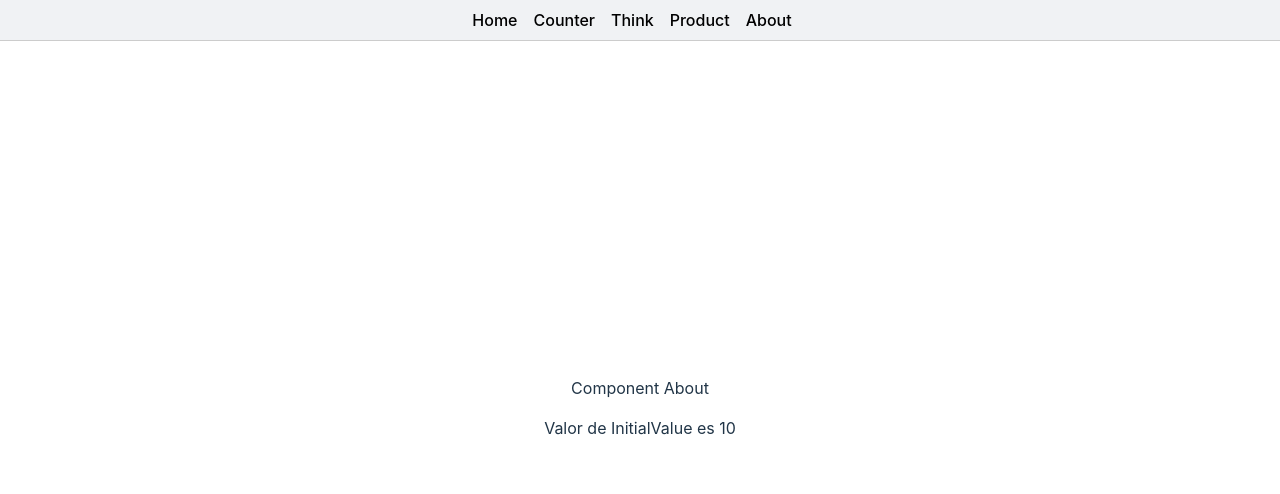
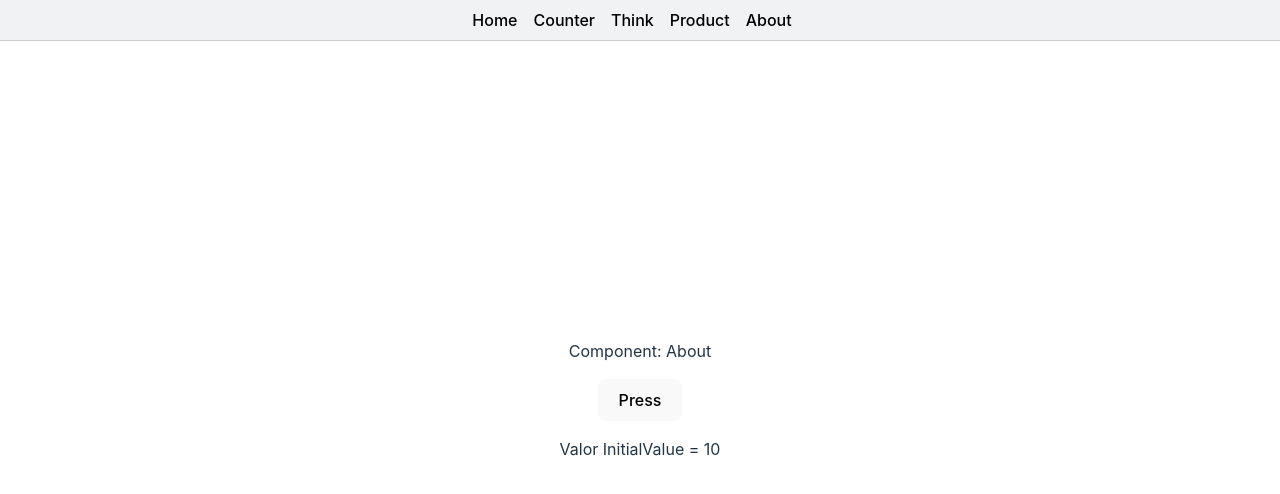
Before and after one commit to Luchitu88/Modulo_7_REACT, a React (Vite) app: page /about in a window 1280 px wide. Shown: the top 494 px of the page. Built offline with nearby package versions, Linux system fonts and the light colour scheme.

Commit message:
Se agrega el HOOK en About

```diff
--- a/src/screens/About.jsx
+++ b/src/screens/About.jsx
@@ -1,11 +1,15 @@
 import { useSelector } from "react-redux";
+import { useState } from "react";
 const About = () => {
     const count = useSelector((state) => state.product.initialValue)
+    const [nameComponent, setNameComponent] = useState('About')
     return (
         <>
-            <p> Component About</p>
-            Valor de InitialValue es <span>{count}</span>
-
+            <p> Component: { nameComponent }</p>
+            <button onClick={() => {setNameComponent('Curso de React')}}>Press</button>
+            <p>
+            Valor InitialValue = <span>{count}</span>
+            </p>
         </>
     )
 }
```
